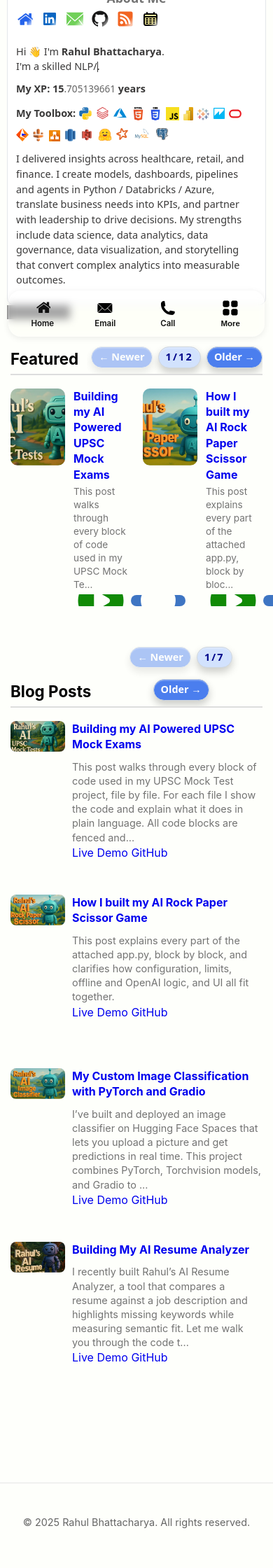
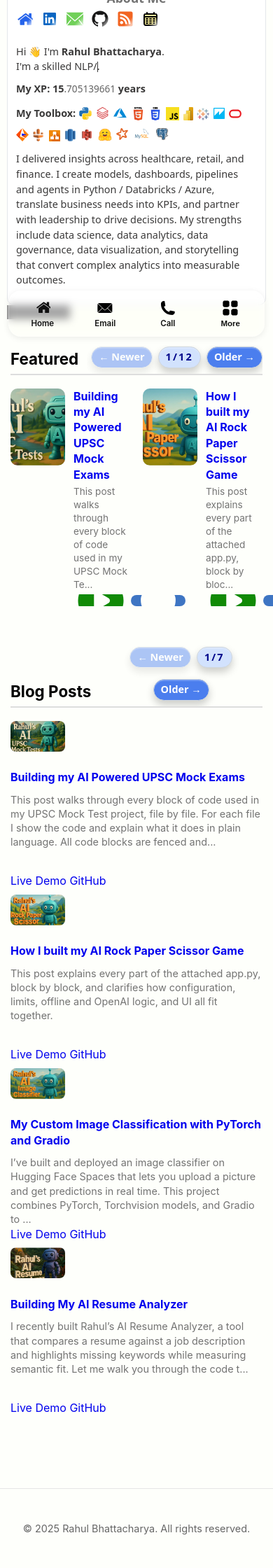
Before and after one commit to RahulBhattacharya1/RahulBhattacharya1.github.io, a Jekyll site: the page built from index.html, in a window 390 px wide. Shown: the part 409-2649 px from the top of the page at 70% size. Built offline with Jekyll 4.4.1, drawn with Linux system fonts in a browser that asks for light colours; the list of posts is cut into pages by our own code; grey boxes are pictures that could not be loaded.

Commit message:
Update index.html

```diff
--- a/index.html
+++ b/index.html
@@ -243,15 +243,7 @@ title: "Rahul's Portfolio"
     scroll-snap-type:none !important;
   }
 
-  /* each card */
-  section.posts .post-strip .post-item{
-    display:flex !important;
-    flex-direction:row !important; /* image left, text right */
-    align-items:flex-start !important;
-    gap:10px !important;
-    margin:0 !important;           /* remove extra bottom margin */
-    padding:0 !important;
-  }
+
 
   /* text block spacing */
   section.posts .post-strip .post-text p{
@@ -259,7 +251,7 @@ title: "Rahul's Portfolio"
     line-height:1.4 !important;
   }
 
-    /* Make each card truly full-width */
+  /* Make each card truly full-width */
   #post-strip > li.post-item{
     margin: 0 !important;          /* kill any li side margins */
     padding: 0 !important;
```
